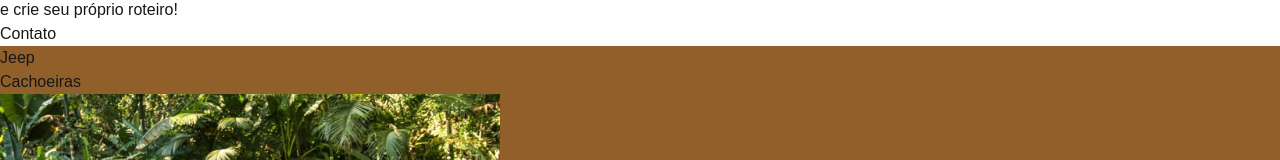
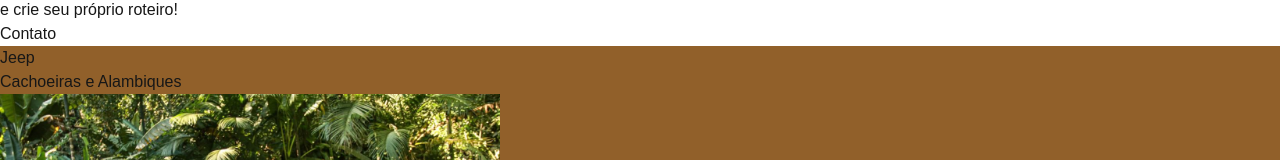
Before and after one commit to fabiosachetto/spa-roteiro-paraty, a Next.js app in the folder roteiro-paraty/: page /jeep in a window 1280 px wide. Shown: the part 326-486 px from the top of the page. Built offline with nearby package versions, Linux system fonts and the light colour scheme.

Commit message:
atualizando imagem e textos em jeep para aprovação do cliente

```diff
--- a/roteiro-paraty/src/app/jeep/page.tsx
+++ b/roteiro-paraty/src/app/jeep/page.tsx
@@ -9,14 +9,14 @@ export default function Jeep() {
 
       <div className="pb-7">
         <h3 className="text-2xl mb-5 uppercase font-bold">
-          Cachoeiras
+          Cachoeiras e Alambiques
         </h3>
 
         <div className="inline-block">
           <Image
             src="/assets/images/jeep.jpeg"
-            alt="Cachoeiras: Alambique Paratiana, Cachoeira da Usina + Cachoeira da Pedra Branca, Alambique Pedra Branca, Poço do Tarzan + Cachoeira do Tobogã, Casa de Farinha e Queijaria."
-            title="Cachoeiras: Alambique Paratiana, Cachoeira da Usina + Cachoeira da Pedra Branca, Alambique Pedra Branca, Poço do Tarzan + Cachoeira do Tobogã, Casa de Farinha e Queijaria."
+            alt="Cachoeiras e Alambiques: Alambique Paratiana, Cachoeira da Usina + Cachoeira da Pedra Branca, Alambique Pedra Branca, Poço do Tarzan + Cachoeira do Tobogã, Casa de Farinha e Queijaria."
+            title="Cachoeiras e Alambiques: Alambique Paratiana, Cachoeira da Usina + Cachoeira da Pedra Branca, Alambique Pedra Branca, Poço do Tarzan + Cachoeira do Tobogã, Casa de Farinha e Queijaria."
             width={500}
             height={333}
             className="mb-5 object-cover transition duration-500 hover:scale-105 rounded-lg border-4 border-white"
```
